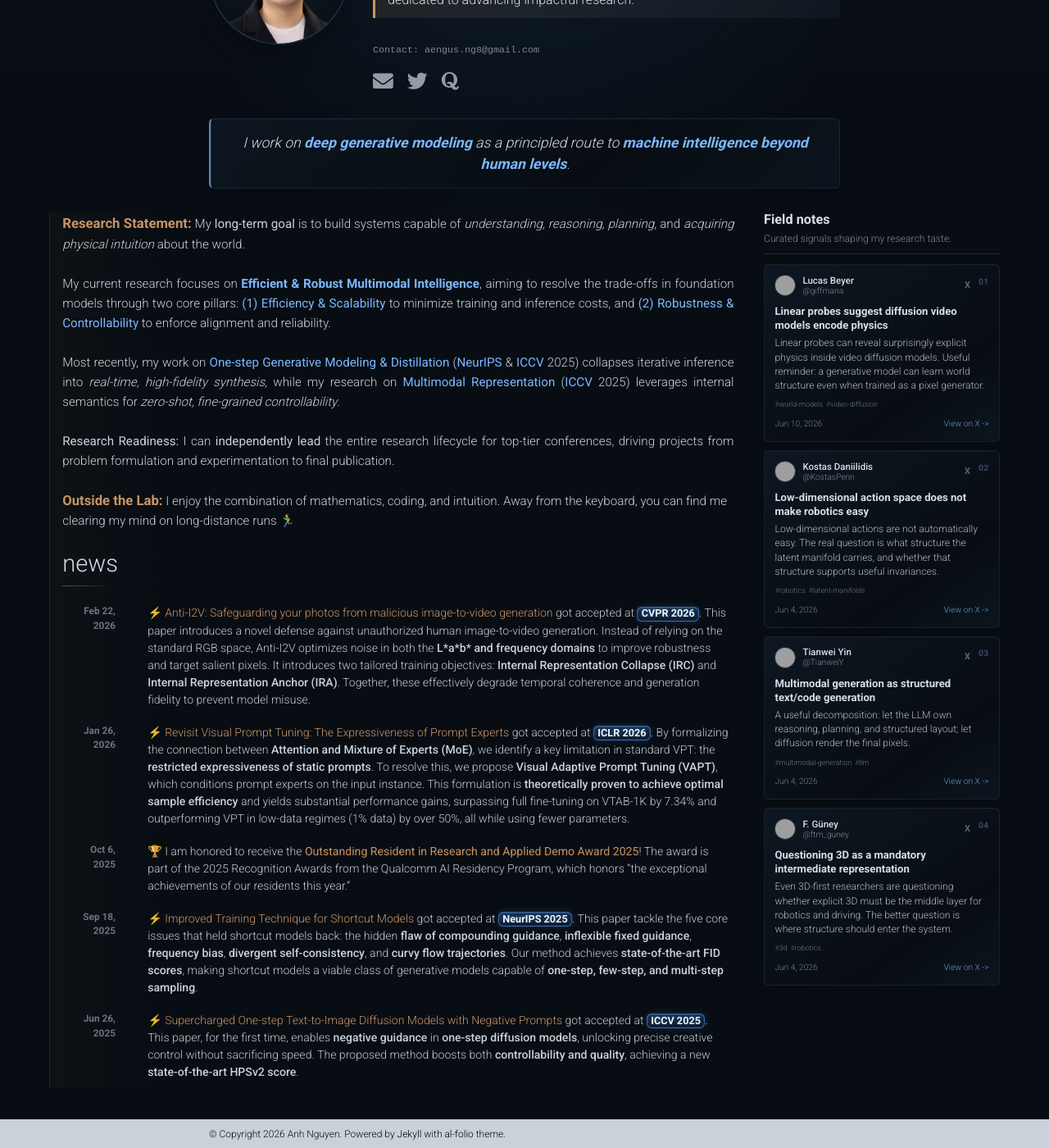
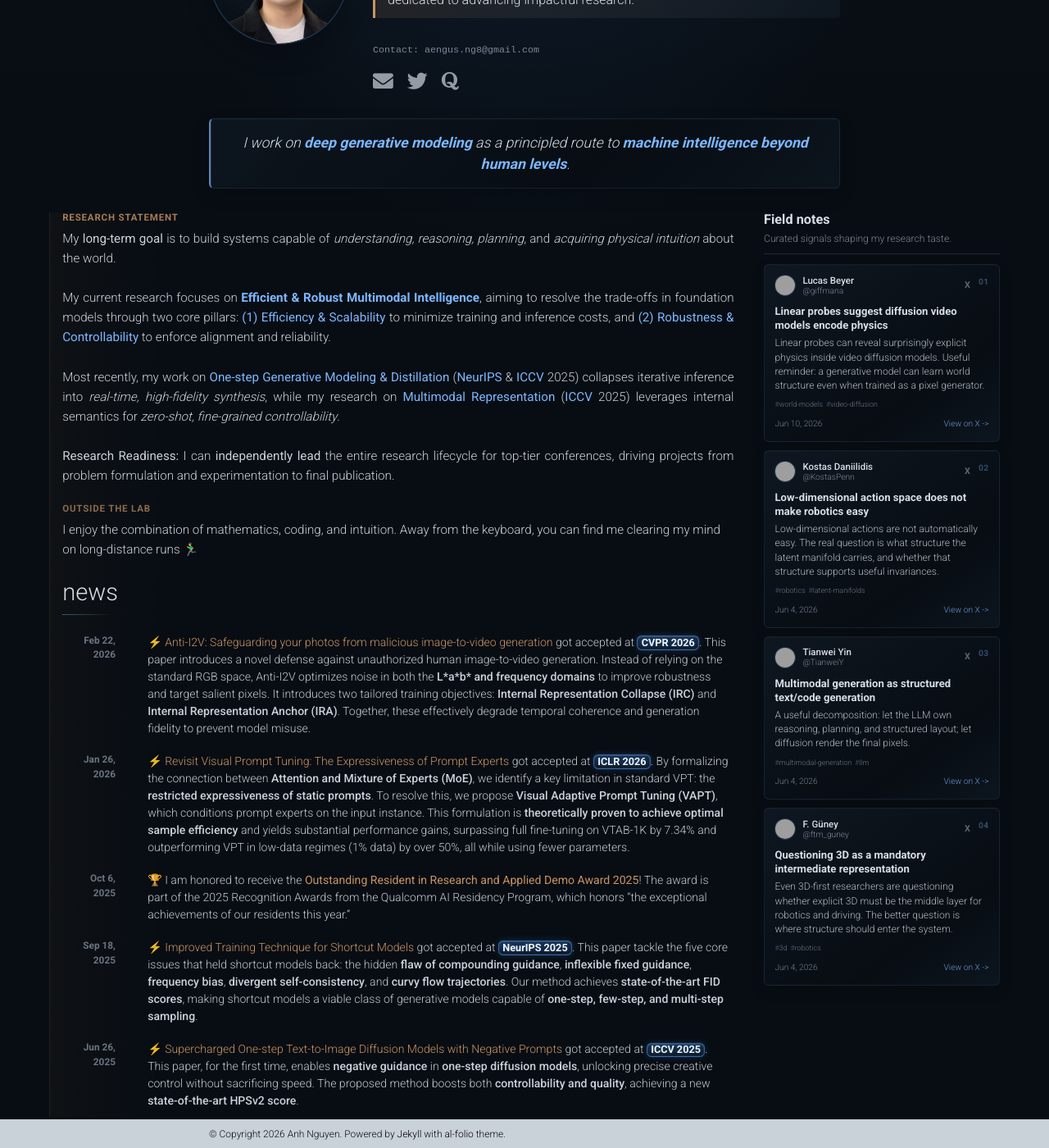
Before and after one commit to aengusng8/aengusng8.github.io, a Jekyll site: the page built from _pages/about.md, in a window 1280 px wide and 1400 px high, scrolled down 224 px. Shown: the whole window at 82% size. Built offline with Jekyll 4.4.1, drawn with Linux system fonts in a browser that asks for light colours; comment, search, counter and statistics services are not loaded; a style sheet for code colours, icons or effects is not loaded; grey boxes are pictures that could not be loaded.

Commit message:
Refine homepage section labels

```diff
--- a/_pages/about.md
+++ b/_pages/about.md
@@ -37,7 +37,7 @@ social: true  # includes social icons at the bottom of a page
 <div class="research-core">
   <div class="research-core__main">
     <div class="research-core__statement" style="text-align: justify;">
-      <span style="color: #c99463; font-weight: bold; font-size: 1.1em;">Research Statement:</span>
+      <div class="section-kicker">Research Statement</div>
       My <b>long-term goal</b> is to build systems capable of <i>understanding, reasoning, planning</i>, and <i>acquiring physical intuition</i> about the world.
       <br><br>
       My current research focuses on <b style="color: #7bb7ff; font-weight: bold;">Efficient & Robust Multimodal Intelligence</b>, aiming to resolve the trade-offs in foundation models through two core pillars: <b style="color: #7bb7ff;">(1) Efficiency & Scalability</b> to minimize training and inference costs, and <b style="color: #7bb7ff;">(2) Robustness & Controllability</b> to enforce alignment and reliability.
@@ -49,7 +49,7 @@ social: true  # includes social icons at the bottom of a page
 
     <!-- OUTSIDE THE LAB SECTION -->
     <div>
-      <span style="color: #c99463; font-weight: bold; font-size: 1.1em;">Outside the Lab:</span>
+      <div class="section-kicker section-kicker--quiet">Outside the Lab</div>
       I enjoy the combination of mathematics, coding, and intuition. Away from the keyboard, you can find me clearing my mind on long-distance runs 🏃‍♂️
     </div>
 
--- a/_sass/_base.scss
+++ b/_sass/_base.scss
@@ -872,6 +872,21 @@ html.transition *:after {
   margin-top: 1.55rem;
 }
 
+.section-kicker {
+  display: block;
+  margin-bottom: 0.42rem;
+  color: rgba(201, 148, 99, 0.82);
+  font-size: 0.72rem;
+  font-weight: 800;
+  letter-spacing: 0.07em;
+  line-height: 1.15;
+  text-transform: uppercase;
+}
+
+.section-kicker--quiet {
+  color: rgba(201, 148, 99, 0.68);
+}
+
 .research-core {
   display: block;
 }
```
